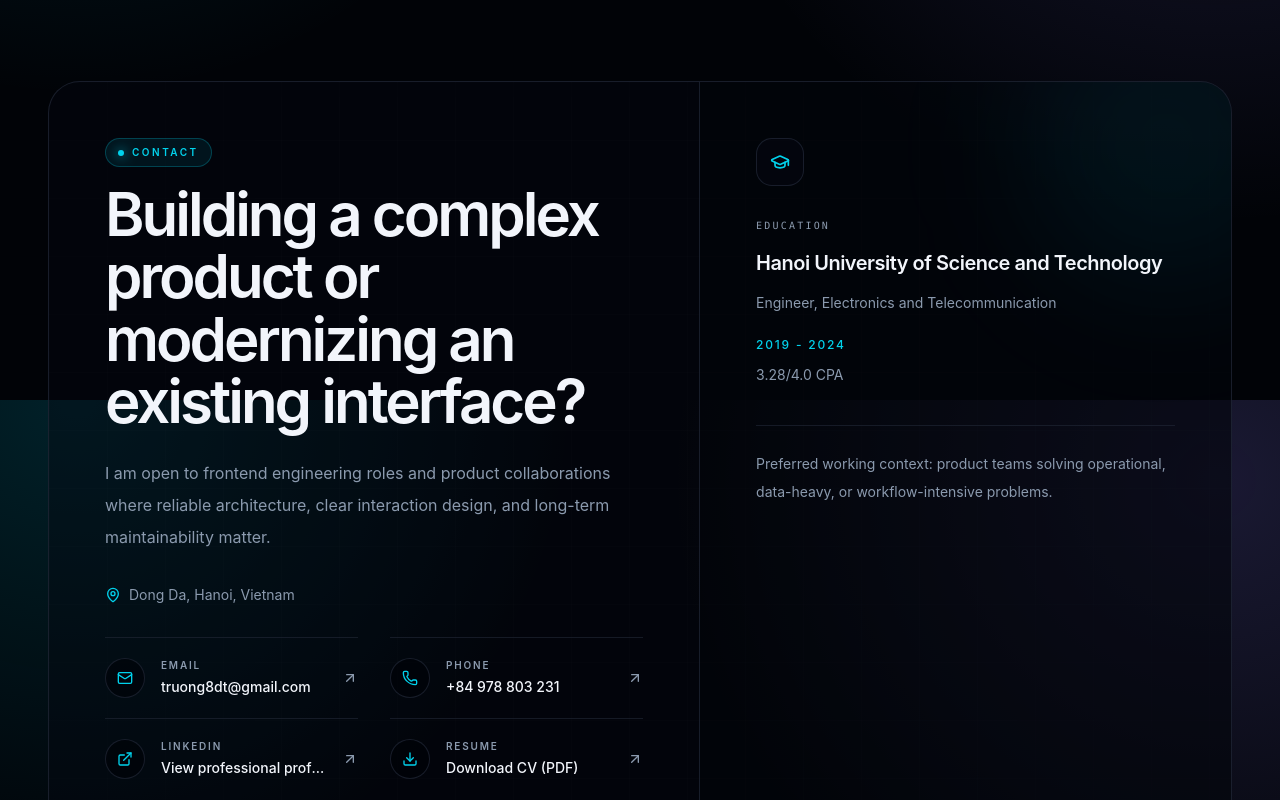
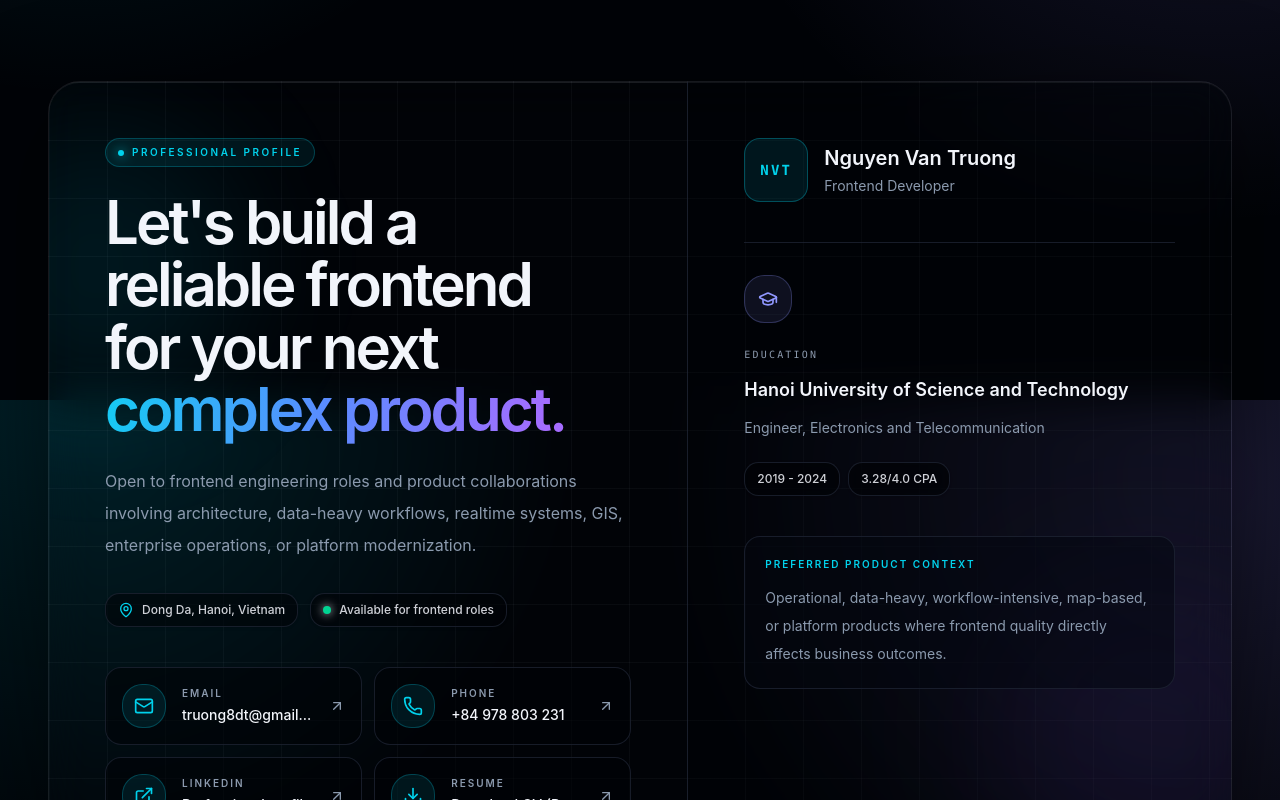
Before and after one commit to Truong2/portfolio, a Next.js app: page / in a window 1280 px wide. Shown: the part 6000-6800 px from the top of the page. Built offline with nearby package versions, Linux system fonts and the light colour scheme; no server answers.

Commit message:
feat: redesign contact and education profile panel

```diff
--- a/src/components/sections/education-contact-section.tsx
+++ b/src/components/sections/education-contact-section.tsx
@@ -13,7 +13,7 @@ import { RevealOnScroll } from "@/components/reveal-on-scroll";
 import { TrackedAnchor } from "@/components/tracked-anchor";
 import { education, personalInfo } from "@/data/profile";
 
-interface ContactLinkProps {
+interface ContactActionProps {
   event: string;
   href: string;
   icon: LucideIcon;
@@ -23,7 +23,15 @@ interface ContactLinkProps {
   download?: boolean;
 }
 
-function ContactLink({ event, href, icon: Icon, label, value, external, download }: ContactLinkProps) {
+function ContactAction({
+  event,
+  href,
+  icon: Icon,
+  label,
+  value,
+  external,
+  download,
+}: ContactActionProps) {
   return (
     <TrackedAnchor
       event={event}
@@ -31,18 +39,18 @@ function ContactLink({ event, href, icon: Icon, label, value, external, download
       target={external ? "_blank" : undefined}
       rel={external ? "noopener noreferrer" : undefined}
       download={download}
-      className="group flex items-center gap-4 border-t border-border/60 py-5 focus-visible:outline-none focus-visible:ring-2 focus-visible:ring-ring"
+      className="group flex items-center gap-4 rounded-2xl border border-border/70 bg-background/55 p-4 transition hover:border-accent/35 hover:bg-card focus-visible:outline-none focus-visible:ring-2 focus-visible:ring-ring"
     >
-      <span className="flex size-10 shrink-0 items-center justify-center rounded-xl border border-border/70 bg-background/60 text-accent">
-        <Icon className="size-4" aria-hidden="true" />
+      <span className="flex size-11 shrink-0 items-center justify-center rounded-xl border border-accent/25 bg-accent/10 text-accent">
+        <Icon className="size-5" aria-hidden="true" />
       </span>
       <span className="min-w-0 flex-1">
-        <span className="block text-[10px] font-semibold uppercase tracking-[0.18em] text-muted-foreground">
+        <span className="block text-[10px] font-semibold uppercase tracking-[0.2em] text-muted-foreground">
           {label}
         </span>
         <span className="mt-1 block truncate text-sm font-medium text-foreground">{value}</span>
       </span>
-      <ArrowUpRight className="size-4 text-muted-foreground transition-transform group-hover:-translate-y-0.5 group-hover:translate-x-0.5 group-hover:text-accent" aria-hidden="true" />
+      <ArrowUpRight className="size-4 text-muted-foreground transition group-hover:-translate-y-0.5 group-hover:translate-x-0.5 group-hover:text-accent" aria-hidden="true" />
     </TrackedAnchor>
   );
 }
@@ -53,50 +61,56 @@ export function EducationContactSection() {
 
   return (
     <section id="contact" className="section-shell scroll-mt-20 pb-28 sm:pb-32">
-      <div className="relative overflow-hidden rounded-[2rem] border border-border/70 bg-card/40">
-        <div className="surface-grid pointer-events-none absolute inset-0 opacity-25" />
-        <div className="absolute -right-20 -top-20 size-72 rounded-full bg-accent/10 blur-3xl" />
+      <div className="enterprise-panel surface-grid relative overflow-hidden rounded-[2rem]">
+        <div className="absolute -left-24 top-10 size-72 rounded-full bg-cyan-400/10 blur-3xl" />
+        <div className="absolute -right-20 bottom-0 size-80 rounded-full bg-violet-500/12 blur-3xl" />
 
-        <div className="relative grid lg:grid-cols-[1.1fr_0.9fr]">
+        <div className="relative grid lg:grid-cols-[1.08fr_0.92fr]">
           <RevealOnScroll className="p-7 sm:p-10 lg:p-14">
-            <p className="section-kicker">Contact</p>
-            <h2 className="section-title mt-4 max-w-2xl">
-              Building a complex product or modernizing an existing interface?
+            <p className="section-kicker">Professional Profile</p>
+            <h2 className="section-title mt-6 max-w-3xl">
+              Let&apos;s build a reliable frontend for your next <span className="text-gradient">complex product.</span>
             </h2>
-            <p className="mt-6 max-w-xl text-base leading-8 text-muted-foreground">
-              I am open to frontend engineering roles and product collaborations where reliable
-              architecture, clear interaction design, and long-term maintainability matter.
+            <p className="mt-6 max-w-2xl text-base leading-8 text-muted-foreground">
+              Open to frontend engineering roles and product collaborations involving architecture,
+              data-heavy workflows, realtime systems, GIS, enterprise operations, or platform modernization.
             </p>
 
-            <div className="mt-8 flex items-center gap-2 text-sm text-muted-foreground">
+            <div className="mt-8 flex flex-wrap gap-3 text-sm text-muted-foreground">
+              <span className="tech-chip">
                 <MapPin className="size-4 text-accent" aria-hidden="true" />
                 {personalInfo.location}
+              </span>
+              <span className="tech-chip">
+                <span className="size-2 rounded-full bg-emerald-400 shadow-[0_0_10px_currentColor]" />
+                Available for frontend roles
+              </span>
             </div>
 
-            <div className="mt-8 grid gap-x-8 sm:grid-cols-2">
-              <ContactLink
+            <div className="mt-10 grid gap-3 sm:grid-cols-2">
+              <ContactAction
                 event="social_link_click_email"
                 href={`mailto:${personalInfo.email}`}
                 icon={Mail}
                 label="Email"
                 value={personalInfo.email}
               />
-              <ContactLink
+              <ContactAction
                 event="social_link_click_phone"
                 href={`tel:${phoneHref}`}
                 icon={Phone}
                 label="Phone"
                 value={personalInfo.phone}
               />
-              <ContactLink
+              <ContactAction
                 event="social_link_click_linkedin"
                 href={personalInfo.linkedin}
                 icon={ExternalLink}
                 label="LinkedIn"
-                value="View professional profile"
+                value="Professional profile"
                 external
               />
-              <ContactLink
+              <ContactAction
                 event="cv_download_click"
                 href={personalInfo.resumeUrl}
                 icon={Download}
@@ -108,33 +122,45 @@ export function EducationContactSection() {
           </RevealOnScroll>
 
           <RevealOnScroll delay={0.08} className="border-t border-border/70 bg-background/35 p-7 sm:p-10 lg:border-l lg:border-t-0 lg:p-14">
-            <div className="flex size-12 items-center justify-center rounded-2xl border border-border/70 bg-card/60 text-accent">
+            <div className="flex items-center gap-4">
+              <div className="flex size-16 items-center justify-center rounded-2xl border border-accent/30 bg-accent/10 font-mono text-sm font-bold tracking-[0.16em] text-accent">
+                NVT
+              </div>
+              <div>
+                <h3 className="text-xl font-semibold text-foreground">{personalInfo.name}</h3>
+                <p className="mt-1 text-sm text-muted-foreground">{personalInfo.title}</p>
+              </div>
+            </div>
+
+            <div className="mt-10 border-t border-border/70 pt-8">
+              <div className="flex size-12 items-center justify-center rounded-xl border border-primary/25 bg-primary/10 text-primary">
                 <GraduationCap className="size-5" aria-hidden="true" />
               </div>
-            <p className="mt-8 font-mono text-[10px] uppercase tracking-[0.22em] text-muted-foreground">
+              <p className="mt-6 font-mono text-[10px] uppercase tracking-[0.22em] text-muted-foreground">
                 Education
               </p>
               {educationEntry ? (
                 <div className="mt-4">
-                <h3 className="text-xl font-semibold tracking-tight text-foreground">
+                  <h4 className="text-lg font-semibold leading-snug text-foreground">
                     {educationEntry.school}
-                </h3>
+                  </h4>
                   <p className="mt-3 text-sm leading-7 text-muted-foreground">
                     {educationEntry.degree}, {educationEntry.field}
                   </p>
-                <p className="mt-5 text-xs font-medium uppercase tracking-[0.15em] text-accent">
-                  {educationEntry.period}
-                </p>
-                {educationEntry.detail ? (
-                  <p className="mt-3 text-sm text-muted-foreground">{educationEntry.detail}</p>
+                  <div className="mt-5 flex flex-wrap gap-2">
+                    <span className="tech-chip">{educationEntry.period}</span>
+                    {educationEntry.detail ? <span className="tech-chip">{educationEntry.detail}</span> : null}
+                  </div>
+                </div>
               ) : null}
             </div>
-            ) : null}
 
-            <div className="mt-10 border-t border-border/60 pt-6">
-              <p className="text-sm leading-7 text-muted-foreground">
-                Preferred working context: product teams solving operational, data-heavy, or
-                workflow-intensive problems.
+            <div className="mt-10 rounded-2xl border border-border/70 bg-card/55 p-5">
+              <p className="text-[10px] font-semibold uppercase tracking-[0.2em] text-accent">
+                Preferred product context
+              </p>
+              <p className="mt-3 text-sm leading-7 text-muted-foreground">
+                Operational, data-heavy, workflow-intensive, map-based, or platform products where frontend quality directly affects business outcomes.
               </p>
             </div>
           </RevealOnScroll>
```
Lines whose indentation alone changed are shown as unchanged.
